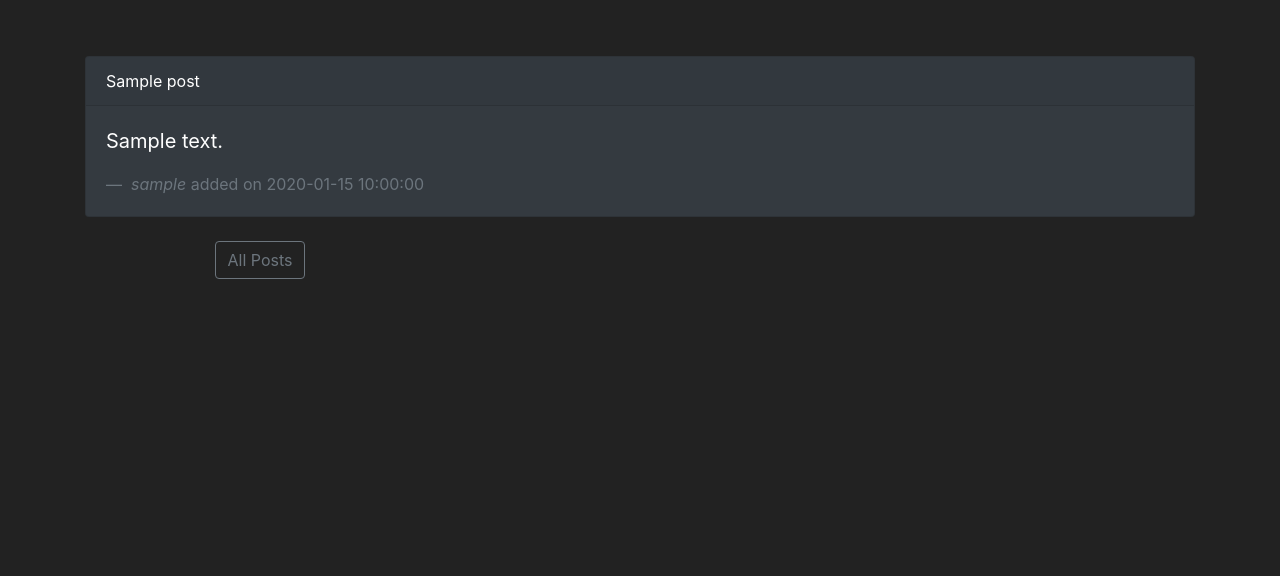
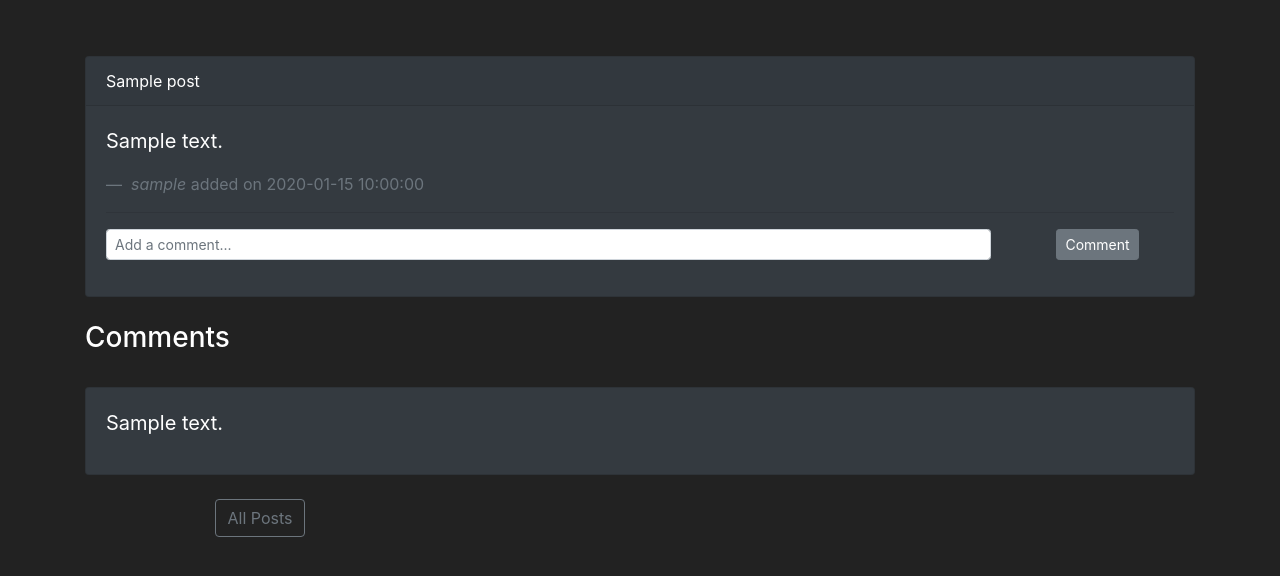
Before and after one commit to RampageousRJ/Blogify, a Flask app: page /posts/1 in a window 1280 px wide. Shown: the part 66-642 px from the top of the page. Run offline with Flask 3, Linux system fonts and the light colour scheme; tables that the repository leaves empty hold one stand-in row (values such as "Sample post"); some libraries are stand-ins or nearby versions.

Commit message:
Added Comments
Further Improvements:
1. Delete Comment
2. Comment Owner
3. Design

```diff
--- a/blogify/forms.py
+++ b/blogify/forms.py
@@ -39,3 +39,7 @@ class FeedbackForm(FlaskForm):
     body = TextAreaField("Enter body",validators=[DataRequired()])
     recaptcha = RecaptchaField()
     submit = SubmitField("Submit")
+
+class CommentForm(FlaskForm):
+    content = StringField("Add comment...",validators=[DataRequired()])
+    submit = SubmitField("Comment")
--- a/blogify/routes.py
+++ b/blogify/routes.py
@@ -127,14 +127,22 @@ def posts():
     posts = Post.query.order_by(Post.date_added.desc())
     return render_template("posts.html",posts=posts)
 
-@app.route('/posts/<int:id>')
+@app.route('/posts/<int:id>',methods=['GET','POST'])
 def post(id):
     post = Post.query.get_or_404(id)
     if current_user.is_authenticated:
         id = current_user.id
     else:
         id = -999
-    return render_template('post.html',post=post,id=id)
+    form = CommentForm()
+    if form.validate_on_submit():
+        comment = Comment(content=form.content.data,post_id=post.id)
+        db.session.add(comment)
+        db.session.commit()
+        flash("Comment added successfully!")
+        return redirect(url_for('post',id=post.id))
+    comments = Comment.query.filter_by(post_id=post.id)
+    return render_template('post.html',post=post,id=id,form=form,comments=comments)
 
 @app.route('/posts/edit/<int:id>',methods=['GET','POST'])
 @login_required
@@ -196,7 +204,6 @@ def login():
 @login_required
 def dashboard():
     posts = Post.query.filter_by(blogger_id=current_user.id)
-    print(posts.count())
     return render_template('dashboard.html',posts=posts)
 
 
--- a/blogify/templates/post.html
+++ b/blogify/templates/post.html
@@ -23,11 +23,41 @@
                     {{ post.blogger.username }}
                   {% endif %}
                 </cite> added on {{ post.date_added }}
-              </footer>
+                <hr>
+                <form action="{{url_for('post',id=post.id)}}"  method="POST" class='form-register'>
+                    {{form.hidden_tag()}}
+                    <div class="row">
+                      <div class="col-md-10">
+                        {{form.content(class='form-control form-control-sm', placeholder='Add a comment...')}}
+                      </div>
+                      <div class="col-md-2">
+                        <div class="form-group text-center">
+                          {{ form.submit(class = 'btn btn-secondary btn-sm') }}
+                        </div>
+                      </div>
+                    </div>
+                </form>
+            </footer>
           </blockquote>
         </div>
     </div>
     <br>
+
+    {% if comments.count()!=0 %}
+    <h3 class"text-center">Comments</h3>
+    <br>
+    {% for comment in comments %}
+    <div class="card bg-dark">
+        <div class="card-body">
+          <blockquote class="blockquote mb-0">
+            <p>{{ comment.content|safe }}</p>
+          </blockquote>
+        </div>
+    </div>
+    <br>
+    {% endfor %}
+    {% endif %}
+
     <div class="row">
       <div class="col-md-4 text-center">
         <a href="{{url_for('posts')}}" class="btn btn-outline-secondary" >All Posts</a>
```
Also changed, not shown: blogify/models.py (+10 -0 lines), migrations/versions/0cb4b188b7c8_comments.py (added, +35 -0 lines).
